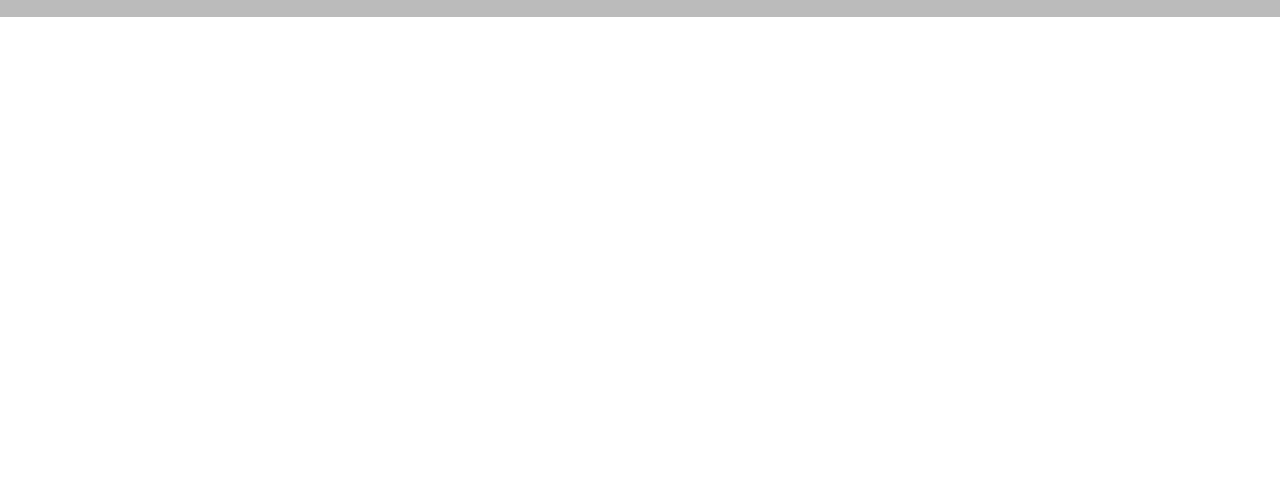
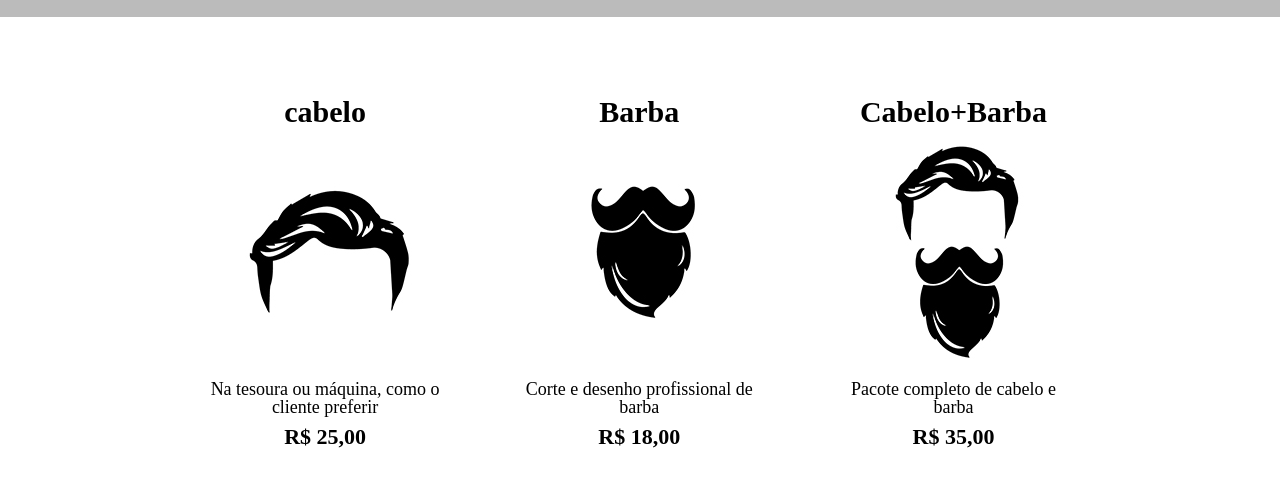
Before and after one commit to emoulin/barbearia-alura, a plain HTML site: page produtos.html in a window 1280 px wide. Shown: the part 276-762 px from the top of the page. Drawn offline with Linux system fonts and the light colour scheme.

Commit message:
adicionei estilo nas listas exibidas na main

```diff
--- a/produtos.css
+++ b/produtos.css
@@ -28,3 +28,34 @@ nav a {
     text-decoration: none;
 
 }
+
+.produtos {
+    width: 940px;
+    margin: 0 auto;
+    padding: 50px 0;
+}
+
+.produtos li {
+    display: inline-block;
+    text-align: center;
+    width: 30%;
+    vertical-align: top;
+    margin: 0 1.5%;
+    padding: 30px 20px;
+    box-sizing: border-box;
+}
+
+.produtos h2 {
+    font-size: 30px;
+    font-weight: bold;
+}
+
+.produto_descricao{
+    font-size: 18px;
+}
+
+.produto_preco {
+    font-size: 22px;
+    font-weight: bold;
+    margin-top: 10px;
+}
--- a/produtos.html
+++ b/produtos.html
@@ -22,5 +22,30 @@
             </nav>
         </div>
     </header>
+
+    <main>
+        <ul class="produtos">
+            <li>
+                <h2>cabelo</h2>
+                <img src="./img/cabelo.jpg" alt="cabelo">
+                <p class="produto_descricao">Na tesoura ou máquina, como o cliente preferir</p>
+                <p class="produto_preco">R$ 25,00</p>
+            </li>
+
+            <li>
+                <h2>Barba</h2>
+                <img src="./img/barba.jpg" alt="barba">
+                <p class="produto_descricao">Corte e desenho profissional de barba</p>
+                <p class="produto_preco">R$ 18,00 </p>
+            </li>
+
+            <li>
+                <h2>Cabelo+Barba</h2>
+                <img src="./img/cabelo+barba.jpg" alt="cabelo+barba">
+                <p class="produto_descricao">Pacote completo de cabelo e barba</p>
+                <p class="produto_preco">R$ 35,00</p>
+            </li>
+        </ul>
+    </main>
 </body>
 </html>
```
